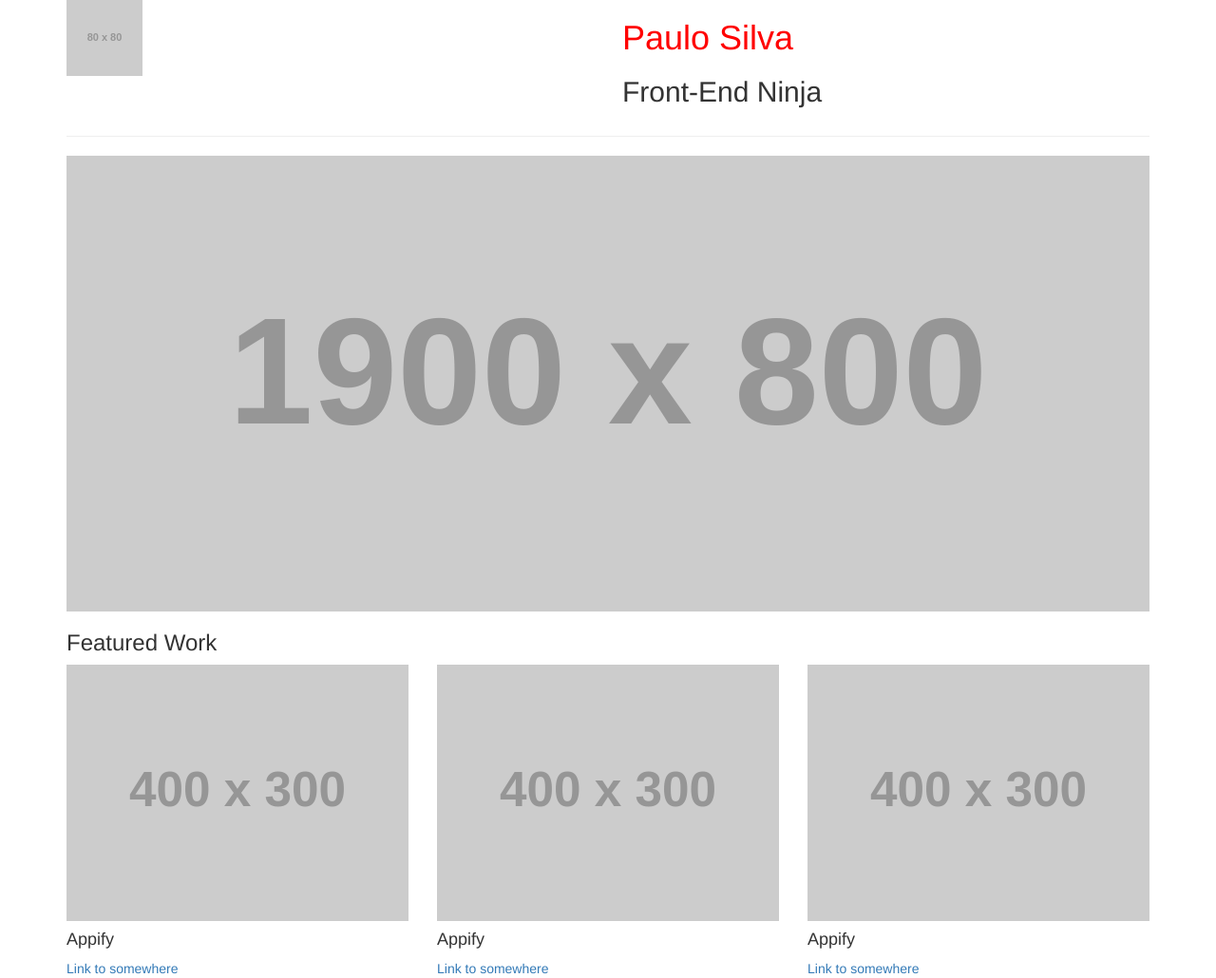
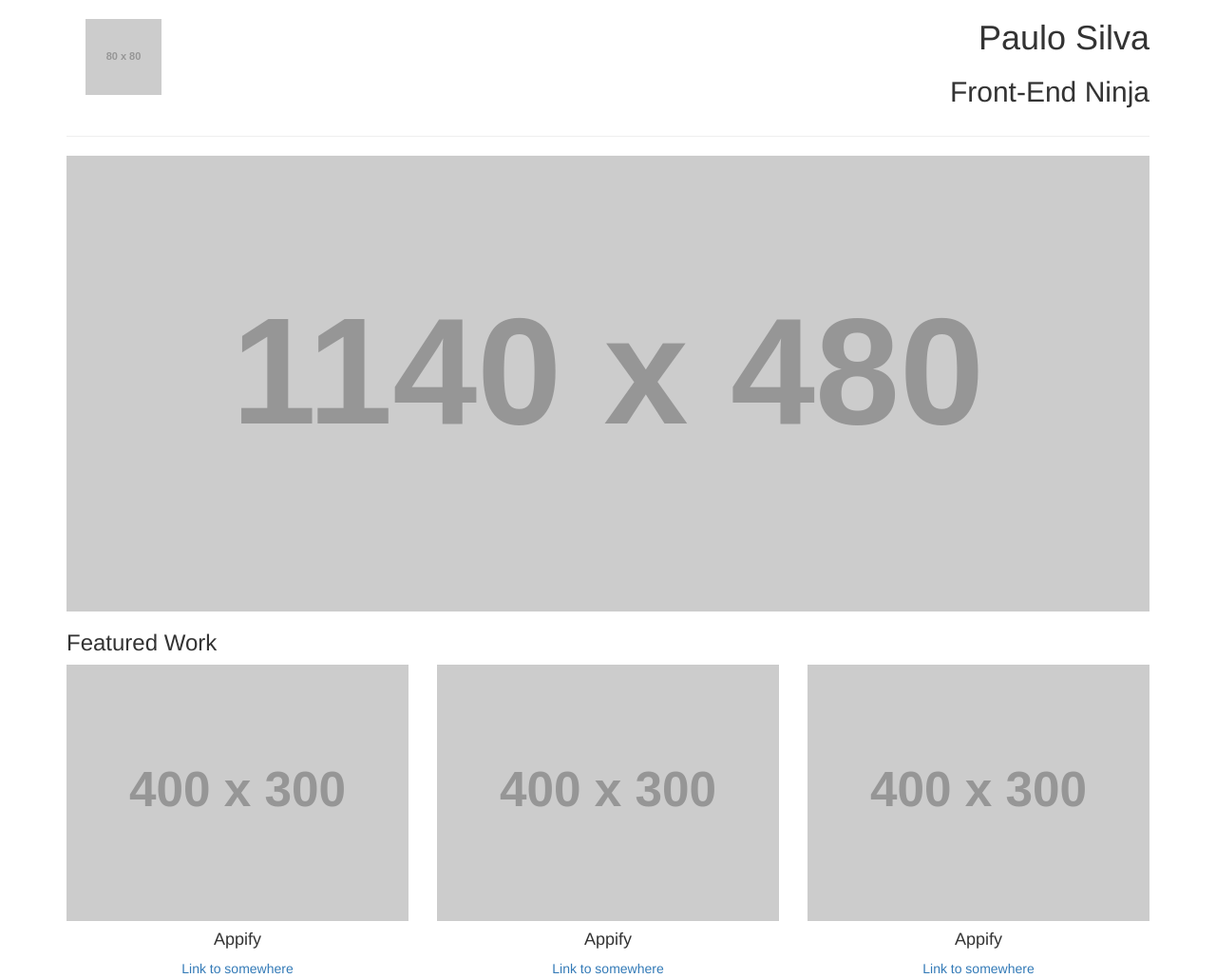
Before and after one commit to paulocoding/udacity-portfolio, a plain HTML site: page index.html in a window 1280 px wide. Shown: the whole page at 95% size. Drawn offline with nearby package versions, Linux system fonts and the light colour scheme; placeholder pictures from the web are drawn by us.

Commit message:
started custom styling

```diff
--- a/css/styles.css
+++ b/css/styles.css
@@ -1,3 +1,28 @@
-h1 {
-    color: red;
+/* header styling */
+header h1, header h2 {
+    text-align: right;
 }
+
+header img.logo {
+    display: block;
+    margin: 20px 20px;
+}
+
+/* featured section styling */
+section.featured article {
+    text-align: center;
+}
+section.featured img {
+    display: block;
+    margin: 0 auto;
+}
+
+/* media queries */
+@media screen and (max-width:767px) {
+    header h1, header h2 {
+        text-align: center;
+    }
+    header img.logo {
+        margin: 20px auto;
+    }
+}
--- a/index.html
+++ b/index.html
@@ -18,7 +18,7 @@
             <header>
                 <div class="row">
                     <div class="col-md-6 col-sm-6 col-xs-12">
-                        <img src="http://placehold.it/80x80" alt="logo">
+                        <img src="http://placehold.it/80x80" class="logo" alt="logo">
                     </div>
                     <div class="col-md-6 col-sm-6 col-xs-12">
                         <h1 class="light">Paulo Silva</h1>
@@ -33,7 +33,7 @@
                 <section class="main-image">
                     <div class="row">
                         <div class="col-md-12">
-                            <img src="http://placehold.it/1900x800" class="img-responsive" alt="">
+                            <img src="http://placehold.it/1140x480" class="img-responsive" alt="">
                         </div>
                     </div>
                 </section>
@@ -45,21 +45,21 @@
                         </div>
                     </div>
                     <div class="row">
-                        <div class="col-md-4">
+                        <article class="col-md-4">
                             <img src="http://placehold.it/400x300" class="img-responsive" alt="">
                             <h4>Appify</h4>
                             <a href="#">Link to somewhere</a>
-                        </div>
-                        <div class="col-md-4">
+                        </article>
+                        <article class="col-md-4">
                             <img src="http://placehold.it/400x300" class="img-responsive" alt="">
                             <h4>Appify</h4>
                             <a href="#">Link to somewhere</a>
-                        </div>
-                        <div class="col-md-4">
+                        </article>
+                        <article class="col-md-4">
                             <img src="http://placehold.it/400x300" class="img-responsive" alt="">
                             <h4>Appify</h4>
                             <a href="#">Link to somewhere</a>
-                        </div>
+                        </article>
                     </div>
                 </section>
             </main>
```
